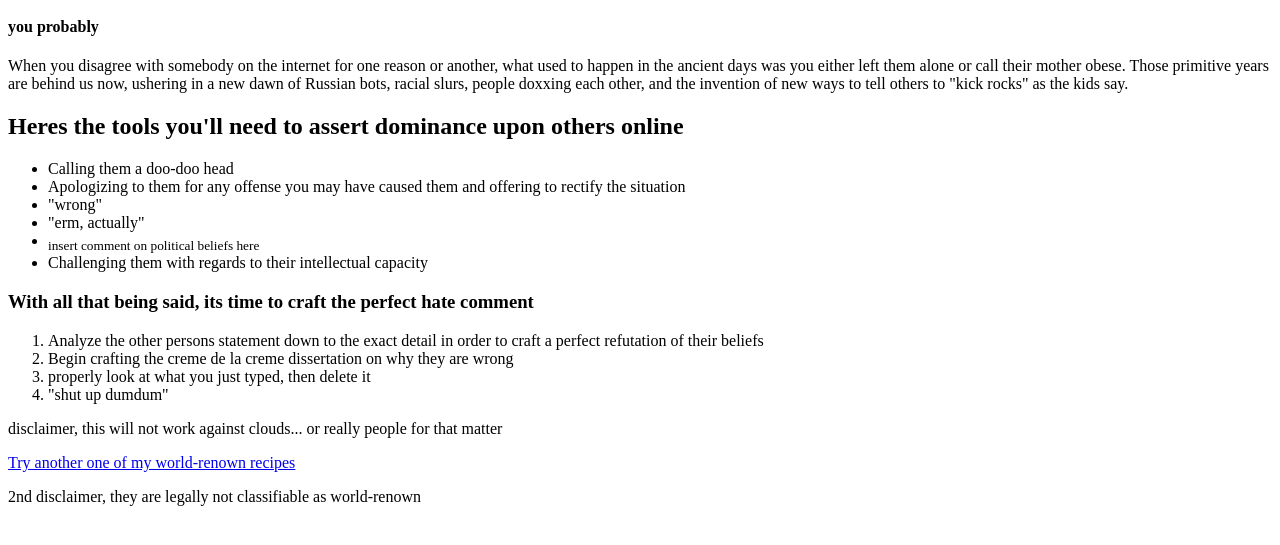
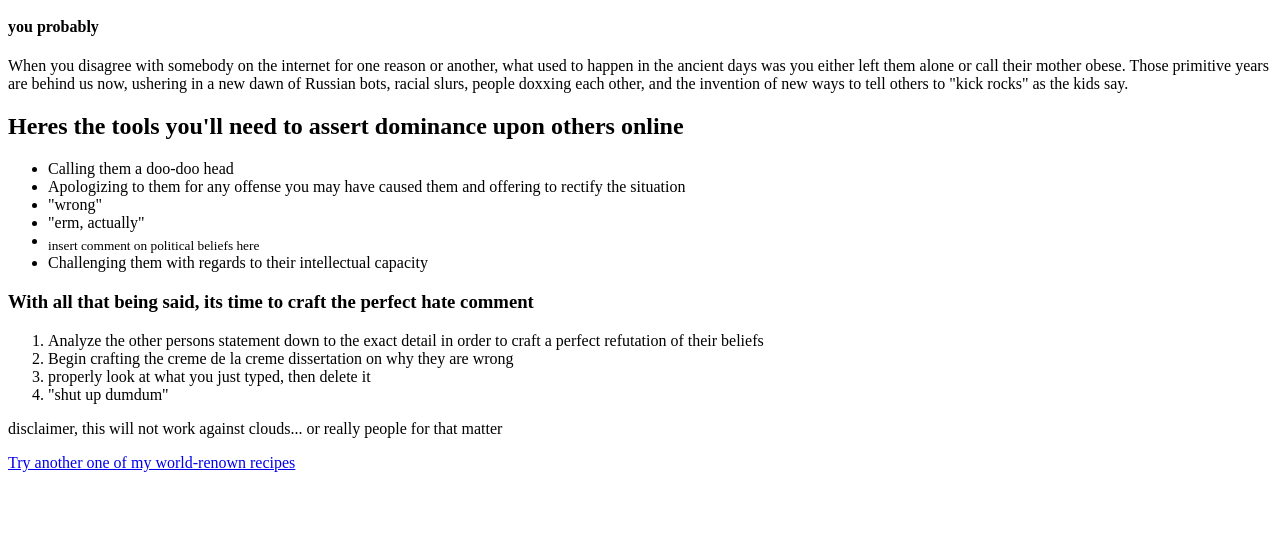
Before and after one commit to TurkieBoog/odin-recipes, a plain HTML site: page recipes/complaint.html in a window 1280 px wide. Shown: the part 101-646 px from the top of the page. Drawn offline with Linux system fonts and the light colour scheme.

Commit message:
More touchups

```diff
--- a/recipes/complaint.html
+++ b/recipes/complaint.html
@@ -29,6 +29,5 @@
         </ol>
         <p>disclaimer, this will not work against clouds... or really people for that matter</p>
         <a href="../index.html">Try another one of my world-renown recipes</a>
-        <p>2nd disclaimer, they are legally not classifiable as world-renown</p>
     </body>
 </html>
```
